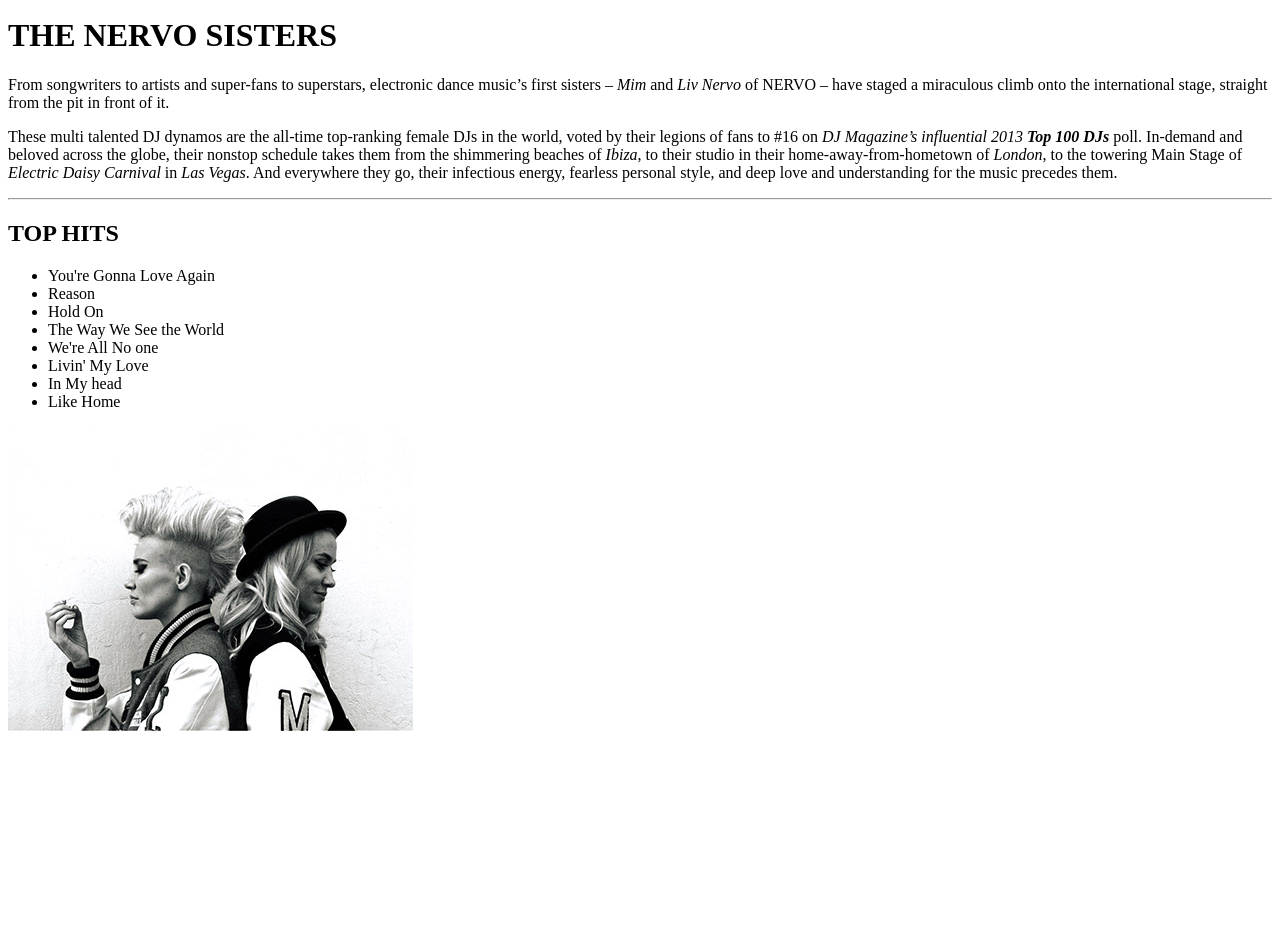
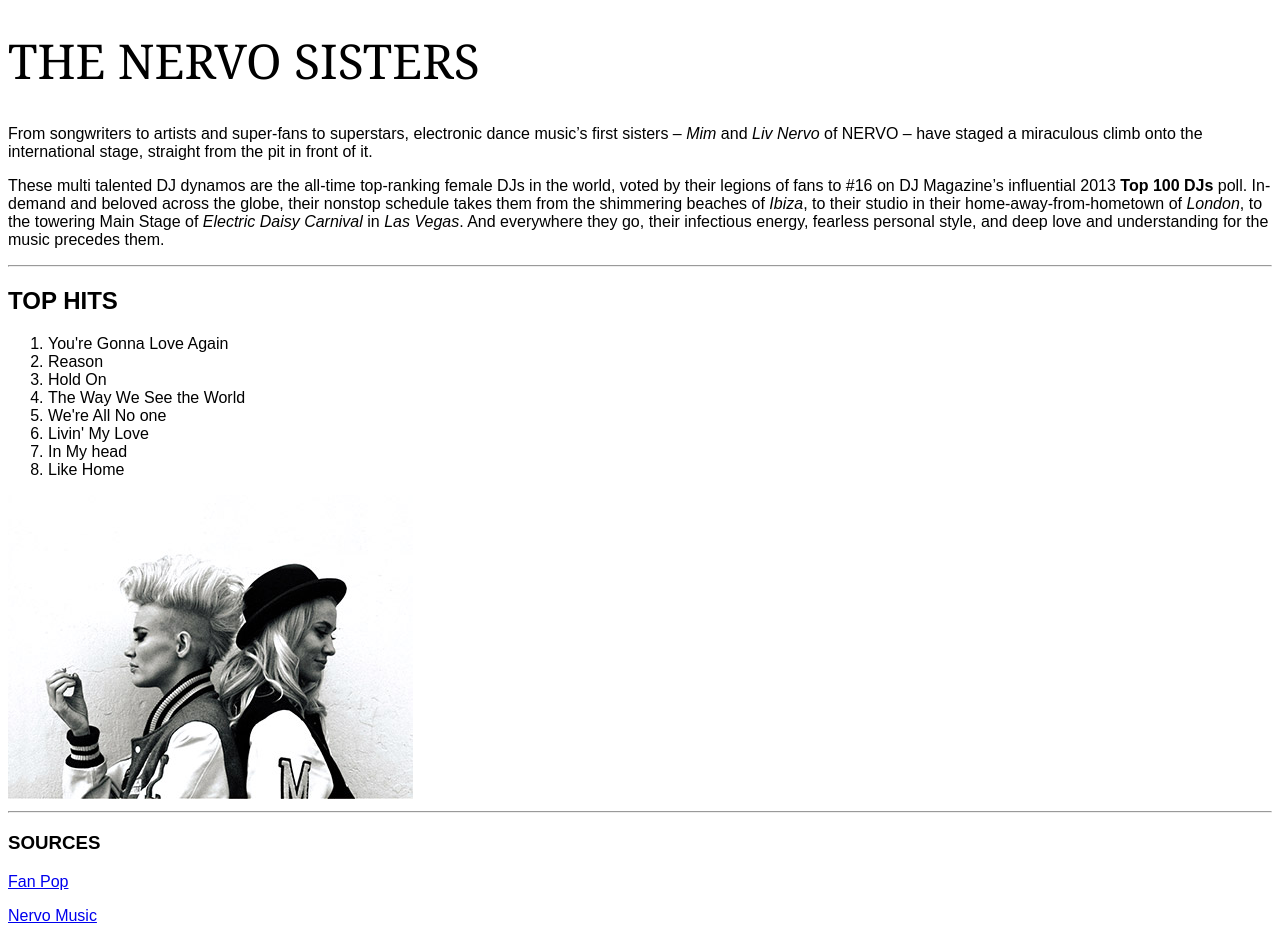
Before and after one commit to mystine/activity-css, a plain HTML site: page index.html in a window 1280 px wide. Shown: the part 320-1261 px from the top of the page. Before the commit the page ends 1063 px from the top, so only its background shows below. Drawn offline with Linux system fonts and the light colour scheme.

Commit message:
Connected CSS

```diff
--- a/css/general.css
+++ b/css/general.css
@@ -1,2 +1,13 @@
 /* CSS Document */
-/*
+
+html {
+    font-family: Arial, Helvetica, sans;
+}
+
+body {}
+
+h1 {
+    font-family: Georgia, Times, serif;
+    font-weight: normal;
+    font-size: 3rem; /* 1rem = 16px */
+}
--- a/index.html
+++ b/index.html
@@ -1,23 +1,25 @@
 <!DOCTYPE html>
 <html>
-
 <head>
     <meta charset="utf-8">
     <title>NERVO</title>
-<link href="css/general.css"rel"stylesheet">
+    <link href="css/general.css" rel="stylesheet">
 </head>
-<img src="Images/nervo1.jpg" alt="Nervo">
+<body>
+
+    <img src="images/nervo1.jpg" alt="Nervo">
+
     <h1>THE NERVO SISTERS</h1>
+
     <p>From songwriters to artists and super-fans to superstars, electronic dance music’s first sisters – <em>Mim</em> and <em>Liv Nervo</em> of NERVO – have staged a miraculous climb onto the international stage, straight from the pit in front of it.</p>
 
-
-<p>These multi talented DJ dynamos are the all-time top-ranking female DJs in the world, voted by their legions of fans to #16 on <em>DJ Magazine’s influential 2013 <strong>Top 100 DJs</strong></em> poll. In-demand and beloved across the globe, their nonstop schedule takes them from the shimmering beaches of <em>Ibiza</em>, to their studio in their home-away-from-hometown of <em>London</em>, to the towering Main Stage of <em>Electric Daisy Carnival</em> in <em>Las Vegas</em>. And everywhere they go, their infectious energy, fearless personal style, and deep love and understanding for the music precedes them.</p>
+    <p>These multi talented DJ dynamos are the all-time top-ranking female DJs in the world, voted by their legions of fans to #16 on DJ Magazine’s influential 2013 <strong>Top 100 DJs</strong> poll. In-demand and beloved across the globe, their nonstop schedule takes them from the shimmering beaches of <em>Ibiza</em>, to their studio in their home-away-from-hometown of <em>London</em>, to the towering Main Stage of <em>Electric Daisy Carnival</em> in <em>Las Vegas</em>. And everywhere they go, their infectious energy, fearless personal style, and deep love and understanding for the music precedes them.</p>
 
     <hr>
 
     <h2>TOP HITS</h2>
 
-<ul>
+    <ol>
         <li>You're Gonna Love Again</li>
         <li>Reason</li>
         <li>Hold On</li>
@@ -26,25 +28,17 @@
         <li>Livin' My Love</li>
         <li>In My head</li>
         <li>Like Home</li>
+    </ol>
 
-</ul>
     <img src="Images/nervo2.jpg" alt="Nervo Sisters">
 
+    <hr>
 
+    <h3>SOURCES</h3>
 
+    <p><a href="http://images6.fanpop.com/image/photos/34000000/NERVO-nervo-34079090-1024-768.jpg">Fan Pop</a></p>
 
+    <p><a href="http://www.nervomusic.com/">Nervo Music</a></p>
 
-
-
-
-
-
-
-
-
-
-
-
-
-
+</body>
 </html>
```
Lines whose indentation alone changed are shown as unchanged.
